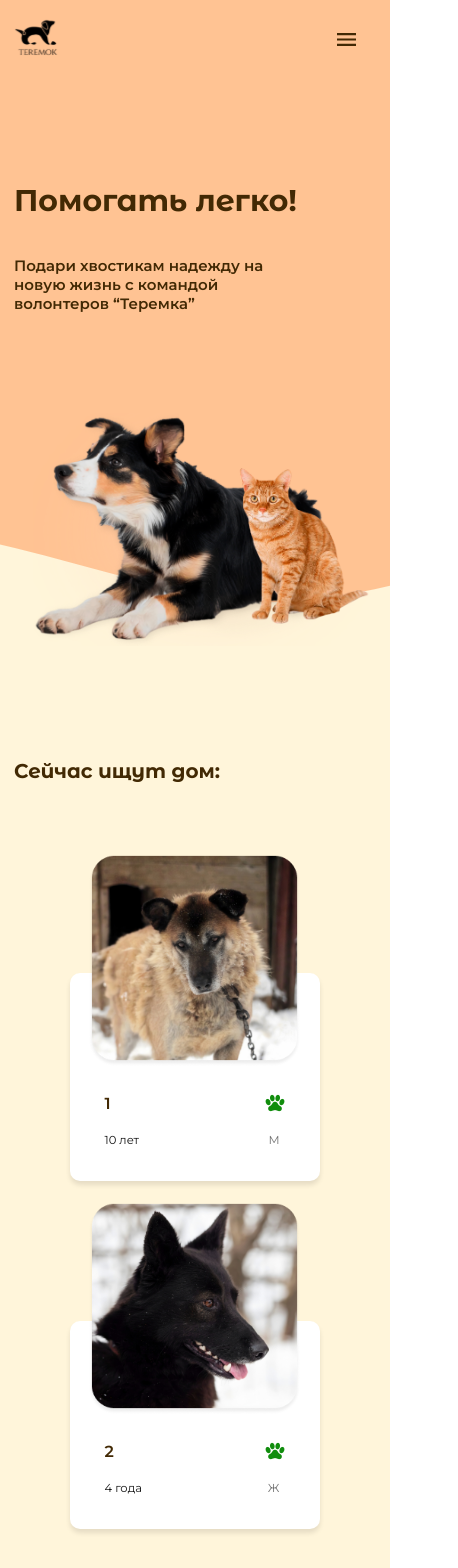
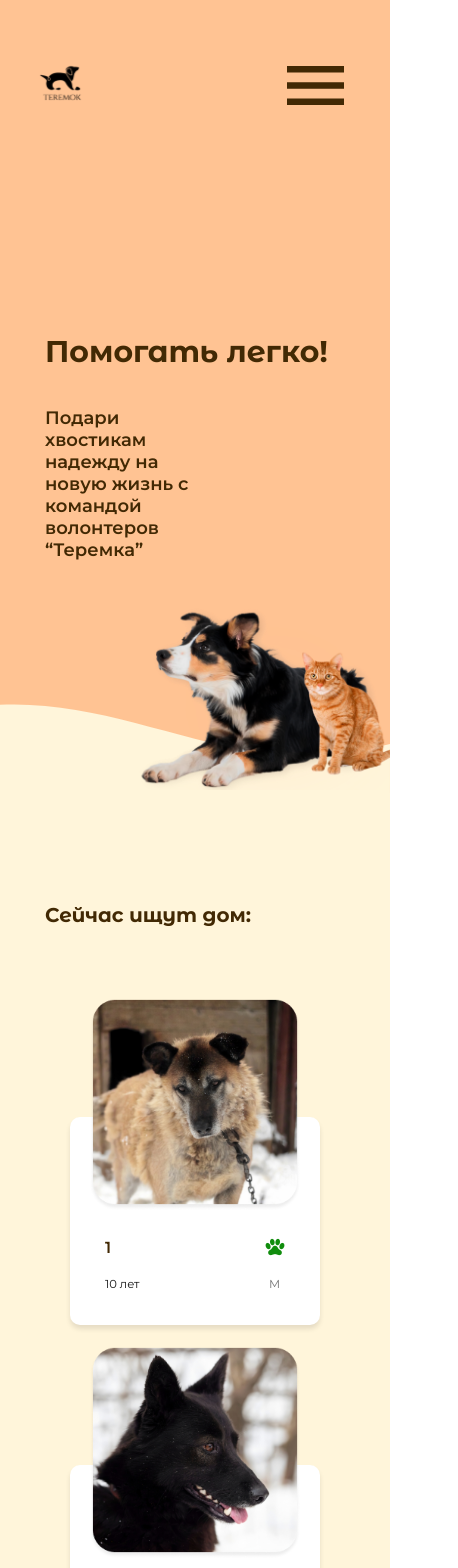
Before and after one commit to eireensid/animal-shelter, a Next.js app: page / in a window 390 px wide. Shown: the top 1568 px of the page, 458 px wide, since content can reach past the window. Built offline with nearby package versions, Linux system fonts and the light colour scheme; no server answers.

Commit message:
change min-width to min-device-width

```diff
--- a/components/AnimalCarousel.js
+++ b/components/AnimalCarousel.js
@@ -9,7 +9,7 @@ export default function AnimalCarousel({animals, title}) {
 
   function setCountByWidth () {
     let count = 3
-    if (window.screen.width > 414 && window.screen.width <= 1024) {
+    if (window.screen.width > 414 && window.screen.width <= 1439) {
       count = 2
     }
     setCount(count)
--- a/pages/_document.js
+++ b/pages/_document.js
@@ -5,6 +5,7 @@ class MyDocument extends Document {
     return (
       <Html>
         <Head>
+          <meta name="viewport" content="width=device-width, initial-scale=1.0"/>
           <link rel="preconnect" href="https://fonts.gstatic.com" />
           <link href="https://fonts.googleapis.com/css2?family=Montserrat+Alternates:wght@700&family=Montserrat:wght@400;500;600&display=swap" rel="stylesheet" />
         </Head>
--- a/styles/MainLayout.module.scss
+++ b/styles/MainLayout.module.scss
@@ -144,7 +144,7 @@
 
 
 // Tablet styles
-@media (max-width: 1024px) {
+@media (max-device-width: 1024px) {
   // Header
   .headerBlock {
     padding-left: 35px;
@@ -202,7 +202,7 @@
 }
 
 // Mobile styles
-@media (max-width: 414px) {
+@media (max-device-width: 414px) {
   // Header
   .headerBlock {
     padding-left: 10px;
--- a/styles/components/AnimalCarousel.module.scss
+++ b/styles/components/AnimalCarousel.module.scss
@@ -54,9 +54,9 @@
     height: 30px;
   }
   .findCarouselBlock {
-    flex-wrap: wrap;
-    // justify-content: space-around;
-    width: 634px;
+    // flex-wrap: wrap;
+    justify-content: space-around;
+    width: 950px;
     margin: 0 auto;
     padding-left: 20px;
     padding-right: 20px;
--- a/styles/components/AnimalsList.module.scss
+++ b/styles/components/AnimalsList.module.scss
@@ -57,10 +57,10 @@
   }
   .ourPetsGallery {
     justify-content: space-around;
-    padding: {
-      left: 4.5%;
-      right: 4.5%;
-    }
+    // padding: {
+    //   left: 4.5%;
+    //   right: 4.5%;
+    // }
     width: 678px;
     margin: 165px auto 0 auto;
   }
@@ -80,10 +80,10 @@
   }
   .ourPetsGallery {
     justify-content: space-around;
-    padding: {
-      left: 4.5%;
-      right: 4.5%;
-    }
+    // padding: {
+    //   left: 4.5%;
+    //   right: 4.5%;
+    // }
     width: 678px;
     margin: 165px auto 0 auto;
   }
--- a/styles/hellosFromHomes.module.scss
+++ b/styles/hellosFromHomes.module.scss
@@ -75,7 +75,7 @@
 
 
 // Tablet styles
-@media (max-width: 1439px) {
+@media (max-device-width: 1439px) {
   .pagePaddings {
     padding: {
       left: 45px;
@@ -120,7 +120,7 @@
 }
 
 // Mobile styles
-@media (max-width: 767px) {
+@media (max-device-width: 767px) {
   .pagePaddings {
     padding: {
       left: 14px;
--- a/styles/index.module.scss
+++ b/styles/index.module.scss
@@ -14,7 +14,7 @@
   position: relative;
 }
 .firstBlockTitle {
-  flex-basis: 38%;
+  flex-basis: 45%;
 }
 .firstBlockImg {
   z-index: 100;
@@ -202,7 +202,7 @@
   padding-bottom: 100px;
 }
 
-@media (max-width: 1439px) {
+@media (max-device-width: 1439px) {
   .firstBlock {
     flex-direction: column;
     padding-left: 45px;
@@ -327,7 +327,7 @@
 }
 
 // Tablet styles
-@media (max-width: 1024px) {
+@media (max-device-width: 1024px) {
   .firstBlock {
     flex-direction: column;
     padding-left: 45px;
@@ -451,7 +451,7 @@
   }
 }
 
-@media (max-width: 767px) {
+@media (max-device-width: 767px) {
   .pagePaddings {
     padding: {
       left: 14px;
@@ -602,7 +602,7 @@
 }
 
 // Mobile styles
-@media (max-width: 414px) {
+@media (max-device-width: 414px) {
   .pagePaddings {
     padding: {
       left: 14px;
--- a/styles/pets.module.scss
+++ b/styles/pets.module.scss
@@ -80,7 +80,7 @@
 }
 
 // Tablet styles
-@media (max-width: 1439px) {
+@media (max-device-width: 1439px) {
   .pagePaddings {
     padding: {
       left: 45px;
@@ -138,7 +138,7 @@
 }
 
 // Mobile styles
-@media (max-width: 767px) {
+@media (max-device-width: 767px) {
   .pagePaddings {
     padding: {
       left: 14px;
```
Also changed, not shown: styles/basicNeedsOfTeremok.module.scss (+4 -4 lines), styles/guardianshipAndAdoptation.module.scss (+4 -4 lines), styles/shelterReports.module.scss (+4 -4 lines), styles/walksWithDogs.module.scss (+4 -4 lines), 2 other files (tests, documents, lock files or other folders).
